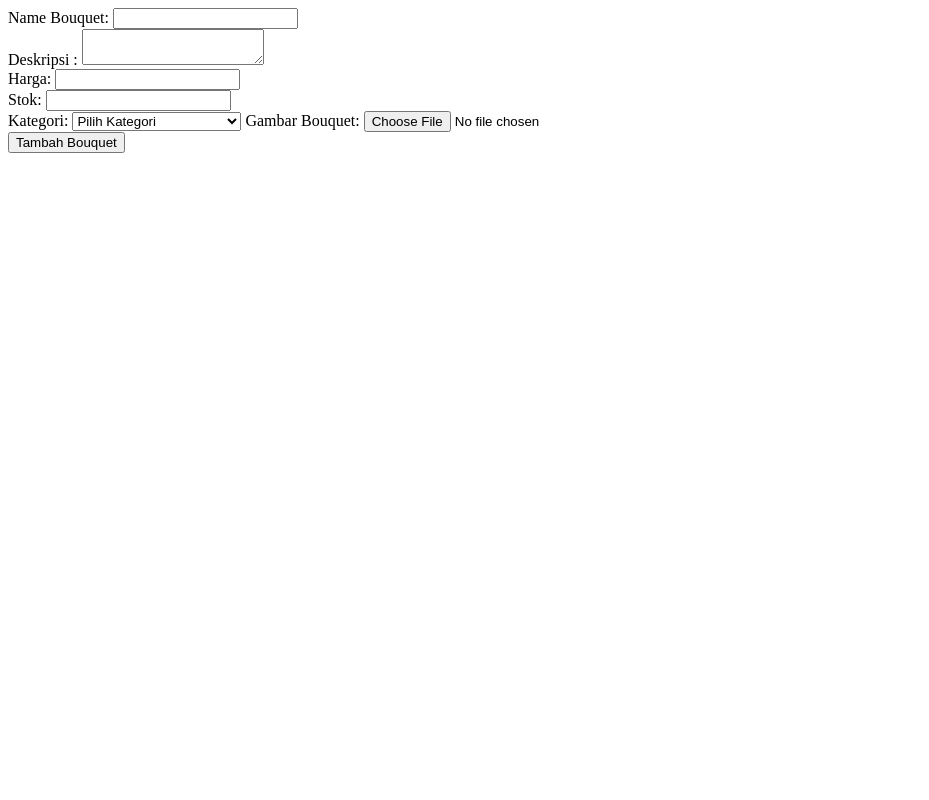
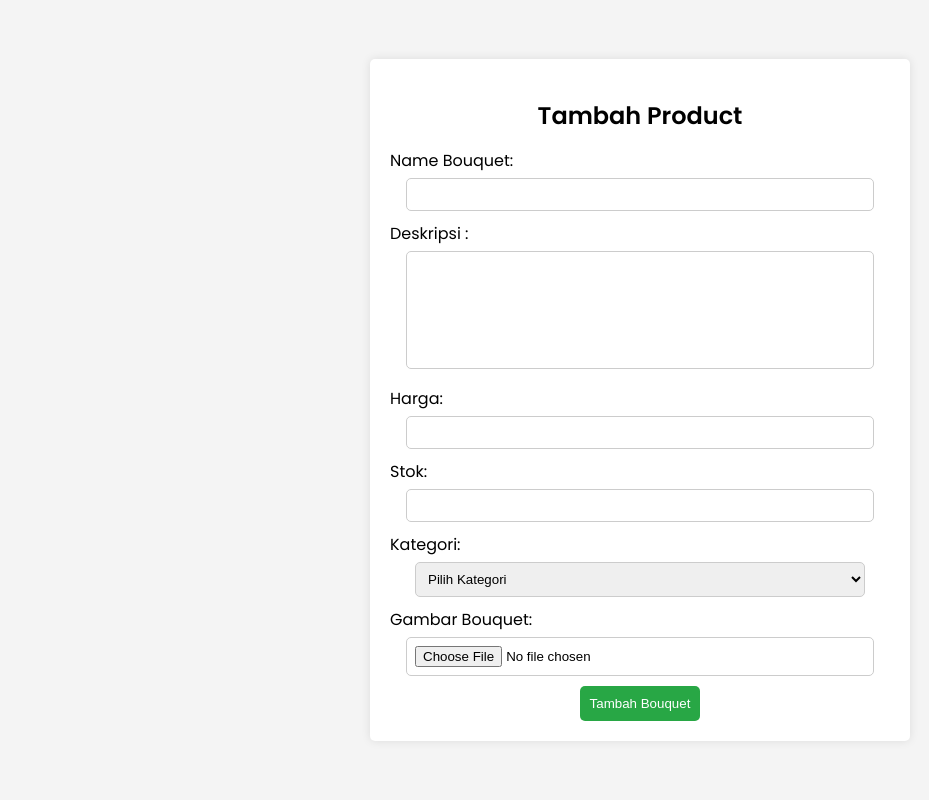
Before and after one commit to qewstaayy/ujikom, a PHP site: page /admin/form_product.php in a window 1280 px wide. Shown: the whole page, without its empty margins (0-929 px from the left). Run offline with PHP 8.4, Linux system fonts and the light colour scheme; data that the repository does not hold is empty.

Commit message:
menyelesaikan form dan form sudah bisa upload gambar serta tidak ada masalah

```diff
--- a/admin/form_product.php
+++ b/admin/form_product.php
@@ -3,10 +3,67 @@
 <head>
     <meta charset="UTF-8">
     <meta name="viewport" content="width=device-width, initial-scale=1.0">
+    <link href="https://fonts.googleapis.com/css2?family=Poppins:wght@300;400;500;600&display=swap" rel="stylesheet">
     <title>Tambah product</title>
+    <style>
+        body{
+            font-family: poppins;
+            background-color: #f4f4f4;
+            display: flex;
+            justify-content: center;
+            align-items: center;
+            height: 100vh;
+            margin: 0;
+        }
+        .form-container{
+            background: white;
+            padding: 20px;
+            border-radius: 5px;
+            box-shadow:0 0 10px rgba(0,0,0,0.1);
+            width: 500px;
+            text-align: center;
+        }
+        .form-container h2{
+            margin-bottom: 15px;
+        }
+        label{
+            display: block;
+            text-align: left;
+            margin: 10px 0 5px;
+        }
+        input, select{
+            width: 90%;
+            padding: 8px;
+            border : 1px solid #ccc;
+            border-radius: 5px;
+        }
+        textarea{
+            width: 90%;
+            height: 100px;
+            resize: none;
+            padding: 8px;
+            border: 1px solid #ccc;
+            border-radius: 5px;
+        }
+        button{
+            background-color: #28a745;
+            color: white;
+            padding: 10px;
+            border: none;
+            border-radius: 5px;
+            cursor: pointer;
+            margin-top: 10px;
+        }
+        button:hover{
+            background-color: #218838;
+        }
+
+    </style>
 </head>
 <body>
     <?php include "../config.php"; ?>
+    <div class="form-container">
+        <h2> Tambah Product</h2>
         <form action="add_product.php" method="post" enctype="multipart/form-data">
             <label>Name Bouquet: </label>
             <input type="text" name="name" required> <br>
```
Also changed, not shown: admin/add_product.php (+20 -7 lines), admin/admin.php (+24 -24 lines), admin/uploads/schematic_bb.jpg (added). Lines whose indentation alone changed are shown as unchanged.
